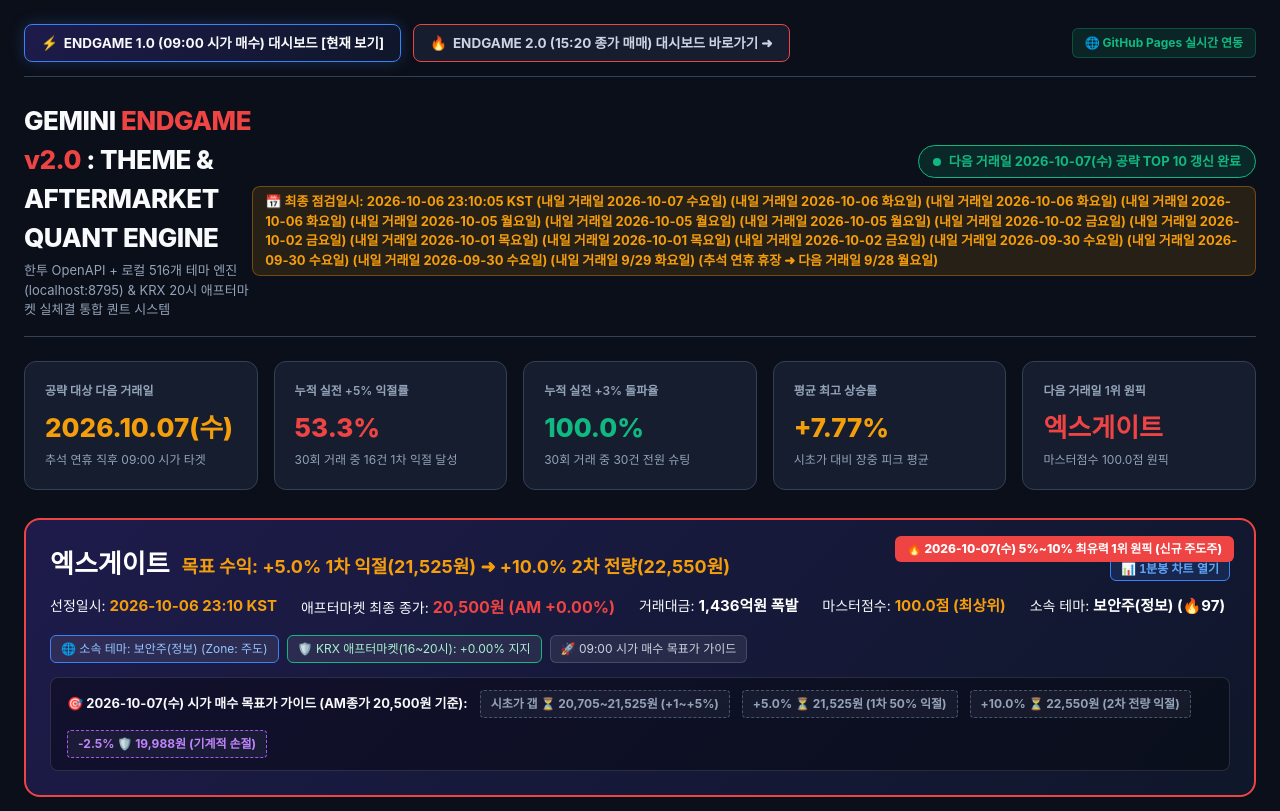
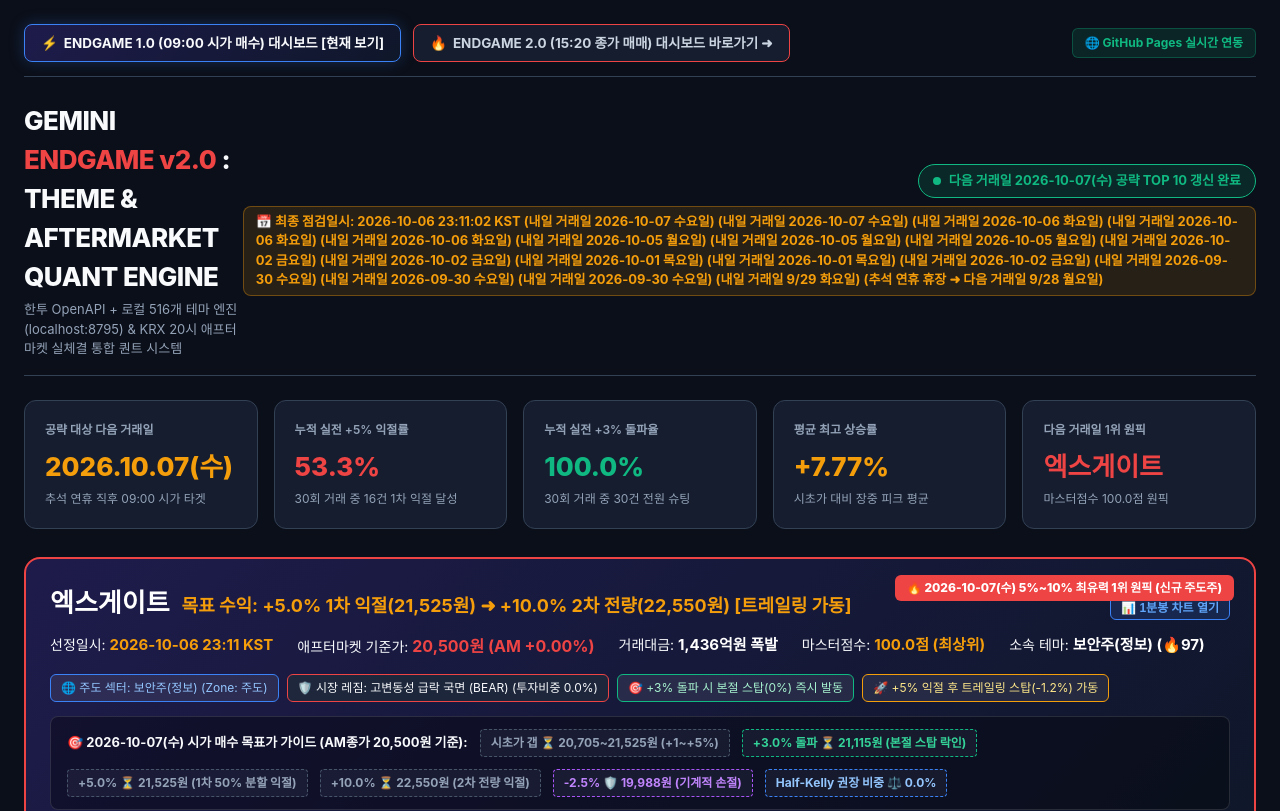
Before and after one commit to donbeoljadwj-ai/donbeolja, a plain HTML site: page index.html in a window 1280 px wide. Shown: the top 811 px of the page. Drawn offline with Linux system fonts and the light colour scheme.

```diff
--- a/index.html
+++ b/index.html
@@ -327,7 +327,7 @@
           <span>다음 거래일 2026-10-07(수) 공략 TOP 10 갱신 완료</span>
         </div>
         <div style="font-size: 13px; color: var(--accent-gold); font-weight: 700; background: rgba(245, 158, 11, 0.12); border: 1px solid rgba(245, 158, 11, 0.35); padding: 5px 12px; border-radius: 8px;">
-          📅 최종 점검일시: <strong>2026-10-06 23:10:05 KST</strong> (내일 거래일 2026-10-07 수요일) (내일 거래일 2026-10-06 화요일) (내일 거래일 2026-10-06 화요일) (내일 거래일 2026-10-06 화요일) (내일 거래일 2026-10-05 월요일) (내일 거래일 2026-10-05 월요일) (내일 거래일 2026-10-05 월요일) (내일 거래일 2026-10-02 금요일) (내일 거래일 2026-10-02 금요일) (내일 거래일 2026-10-01 목요일) (내일 거래일 2026-10-01 목요일) (내일 거래일 2026-10-02 금요일) (내일 거래일 2026-09-30 수요일) (내일 거래일 2026-09-30 수요일) (내일 거래일 2026-09-30 수요일) (내일 거래일 9/29 화요일) (추석 연휴 휴장 ➜ 다음 거래일 9/28 월요일)
+          📅 최종 점검일시: <strong>2026-10-06 23:11:02 KST</strong> (내일 거래일 2026-10-07 수요일) (내일 거래일 2026-10-07 수요일) (내일 거래일 2026-10-06 화요일) (내일 거래일 2026-10-06 화요일) (내일 거래일 2026-10-06 화요일) (내일 거래일 2026-10-05 월요일) (내일 거래일 2026-10-05 월요일) (내일 거래일 2026-10-05 월요일) (내일 거래일 2026-10-02 금요일) (내일 거래일 2026-10-02 금요일) (내일 거래일 2026-10-01 목요일) (내일 거래일 2026-10-01 목요일) (내일 거래일 2026-10-02 금요일) (내일 거래일 2026-09-30 수요일) (내일 거래일 2026-09-30 수요일) (내일 거래일 2026-09-30 수요일) (내일 거래일 9/29 화요일) (추석 연휴 휴장 ➜ 다음 거래일 9/28 월요일)
         </div>
       </div>
     </header>
@@ -359,32 +359,35 @@
       </div>
     </div>
 
-                                                                    <!-- Spotlight Hero -->
+                                                                        <!-- Spotlight Hero -->
     <div class="hero-card">
       <div class="hero-tag">🔥 2026-10-07(수) 5%~10% 최유력 1위 원픽 (신규 주도주)</div>
       <div class="hero-header">
         <h2>엑스게이트</h2>
-        <span class="target">목표 수익: +5.0% 1차 익절(21,525원) ➜ +10.0% 2차 전량(22,550원)</span>
+        <span class="target">목표 수익: +5.0% 1차 익절(21,525원) ➜ +10.0% 2차 전량(22,550원) [트레일링 가동]</span>
         <button class="btn-chart" onclick="openMinuteChart('356680', '엑스게이트', 20500)" style="margin-left:auto;">📊 1분봉 차트 열기</button>
       </div>
       <div class="hero-meta">
-        <div>선정일시: <strong style="color:var(--accent-gold)">2026-10-06 23:10 KST</strong></div>
-        <div>애프터마켓 최종 종가: <strong style='color:#EF4444;font-size:16px;'>20,500원 (AM +0.00%)</strong></div>
+        <div>선정일시: <strong style="color:var(--accent-gold)">2026-10-06 23:11 KST</strong></div>
+        <div>애프터마켓 기준가: <strong style='color:#EF4444;font-size:16px;'>20,500원 (AM +0.00%)</strong></div>
         <div>거래대금: <strong>1,436억원 폭발</strong></div>
         <div>마스터점수: <strong style="color:var(--accent-gold)">100.0점 (최상위)</strong></div>
         <div>소속 테마: <strong>보안주(정보) (🔥97)</strong></div>
       </div>
       <div class="hero-pills">
-        <span class="pill" style="border-color:#3B82F6; color:#93C5FD;">🌐 소속 테마: 보안주(정보) (Zone: 주도)</span>
-        <span class="pill" style="border-color:#10B981; color:#A7F3D0;">🛡️ KRX 애프터마켓(16~20시): +0.00% 지지</span>
-        <span class="pill">🚀 09:00 시가 매수 목표가 가이드</span>
+        <span class="pill" style="border-color:#3B82F6; color:#93C5FD;">🌐 주도 섹터: 보안주(정보) (Zone: 주도)</span>
+        <span class="pill" style="border-color:#EF4444; color:#F8FAFC; background:rgba(30,41,59,0.9);">🛡️ 시장 레짐: 고변동성 급락 국면 (BEAR) (투자비중 0.0%)</span>
+        <span class="pill" style="border-color:#10B981; color:#A7F3D0;">🎯 +3% 돌파 시 본절 스탑(0%) 즉시 발동</span>
+        <span class="pill" style="border-color:#F59E0B; color:#FDE68A;">🚀 +5% 익절 후 트레일링 스탑(-1.2%) 가동</span>
       </div>
       <div style="margin-top: 8px; padding: 12px 16px; background: rgba(0,0,0,0.35); border-radius: 8px; border: 1px solid rgba(255,255,255,0.12); display: flex; align-items: center; gap: 12px; flex-wrap: wrap;">
         <span style="font-size: 13px; font-weight: 700; color: #F8FAFC;">🎯 2026-10-07(수) 시가 매수 목표가 가이드 (AM종가 20,500원 기준):</span>
         <span class="touch-chip chip-wait" style="font-size: 12px; padding: 4px 10px;">시초가 갭 ⏳ 20,705~21,525원 (+1~+5%)</span>
-        <span class="touch-chip chip-wait" style="font-size: 12px; padding: 4px 10px;">+5.0% ⏳ 21,525원 (1차 50% 익절)</span>
+        <span class="touch-chip chip-wait" style="font-size: 12px; padding: 4px 10px; border-color:#10B981; color:#34D399;">+3.0% 돌파 ⏳ 21,115원 (본절 스탑 락인)</span>
+        <span class="touch-chip chip-wait" style="font-size: 12px; padding: 4px 10px;">+5.0% ⏳ 21,525원 (1차 50% 분할 익절)</span>
         <span class="touch-chip chip-wait" style="font-size: 12px; padding: 4px 10px;">+10.0% ⏳ 22,550원 (2차 전량 익절)</span>
         <span class="touch-chip chip-wait" style="font-size: 12px; padding: 4px 10px; border-color:#A855F7; color:#C084FC;">-2.5% 🛡️ 19,988원 (기계적 손절)</span>
+        <span class="touch-chip chip-wait" style="font-size: 12px; padding: 4px 10px; border-color:#3B82F6; color:#93C5FD;">Half-Kelly 권장 비중 ⚖️ 0.0%</span>
       </div>
     </div>
 
```
